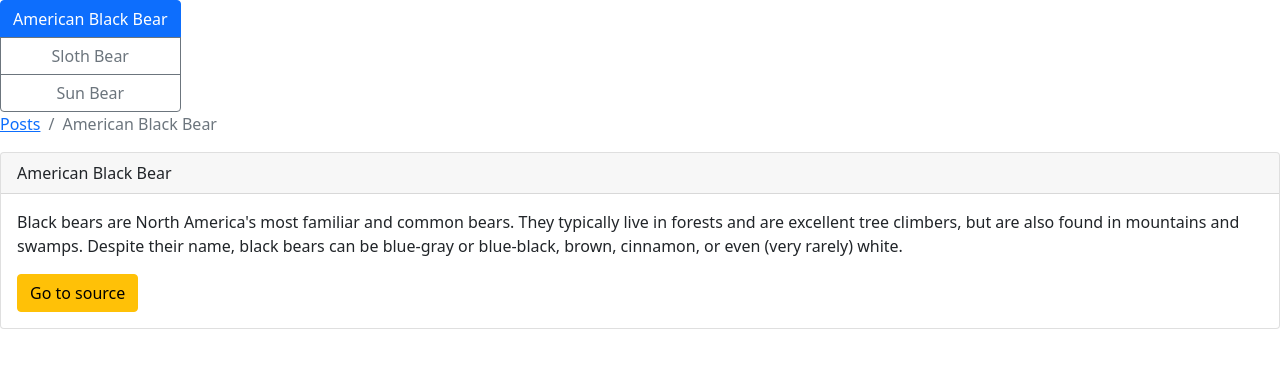
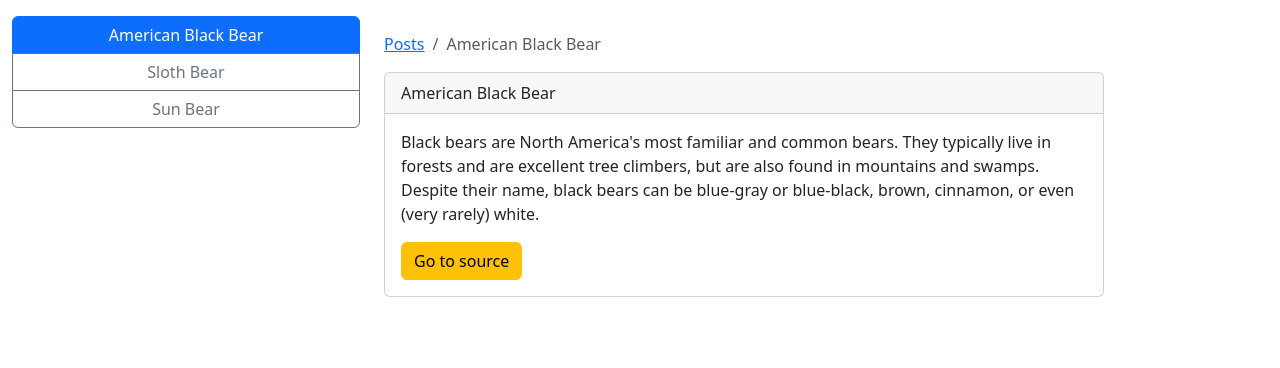
Before and after one commit to CGiles7/bootstrap-components, a plain HTML site: page index.html in a window 1280 px wide. Drawn offline with nearby package versions, Linux system fonts and the light colour scheme.

Commit message:
utilities

```diff
--- a/index.html
+++ b/index.html
@@ -10,21 +10,19 @@
 
     <title>Common Components &amp; Utilities</title>
 
-    <link
-      href="https://cdn.jsdelivr.net/npm/bootstrap@5.1.3/dist/css/bootstrap.min.css"
-      rel="stylesheet"
-      integrity="sha384-1BmE4kWBq78iYhFldvKuhfTAU6auU8tT94WrHftjDbrCEXSU1oBoqyl2QvZ6jIW3"
-      crossorigin="anonymous"
-    />
+    <link href="https://cdn.jsdelivr.net/npm/bootstrap@5.3.0/dist/css/bootstrap.min.css" rel="stylesheet" integrity="sha384-9ndCyUaIbzAi2FUVXJi0CjmCapSmO7SnpJef0486qhLnuZ2cdeRhO02iuK6FUUVM" crossorigin="anonymous">
 
   </head>
 
   <body>
-    <div class="btn-group-vertical" role="group" aria-label="Vertical button group">
-        <button type="button" class="btn btn-primary">American Black Bear</button>
-        <button type="button" class="btn btn-outline-secondary">Sloth Bear</button>
-        <button type="button" class="btn btn-outline-secondary">Sun Bear</button></div>
+    <div class="mt-3 row container d-flex">
+        <div class="align-self-start col-4 btn-group-vertical" role="group" aria-label="Vertical button group">
+            <button type="button" class="col-4 btn btn-primary">American Black Bear</button>
+            <button type="button" class="col-4 btn btn-outline-secondary">Sloth Bear</button>
+            <button type="button" class="col-4 btn btn-outline-secondary">Sun Bear</button>
+        </div>
 
+        <div class="mt-3 container col ms-auto">
             <nav aria-label="breadcrumb">
                 <ol class="breadcrumb b">
                 <li class="breadcrumb-item"><a href="#">Posts</a></li>
@@ -36,7 +34,12 @@
                 <div class="card-header">American Black Bear</div>
                     <div class="card-body">
                         <p class="card-text">Black bears are North America's most familiar and common bears. They typically live in forests and are excellent tree climbers, but are also found in mountains and swamps. Despite their name, black bears can be blue-gray or blue-black, brown, cinnamon, or even (very rarely) white.</p>
-            <a href="#" class="btn btn-warning">Go to source</a></div>
+                    <a href="#" class="btn btn-warning">Go to source</a>
                     </div>
+            </div>
+        </div>
+
+    </div>
+
     </body>
 </html>
```
Lines whose indentation alone changed are shown as unchanged.
